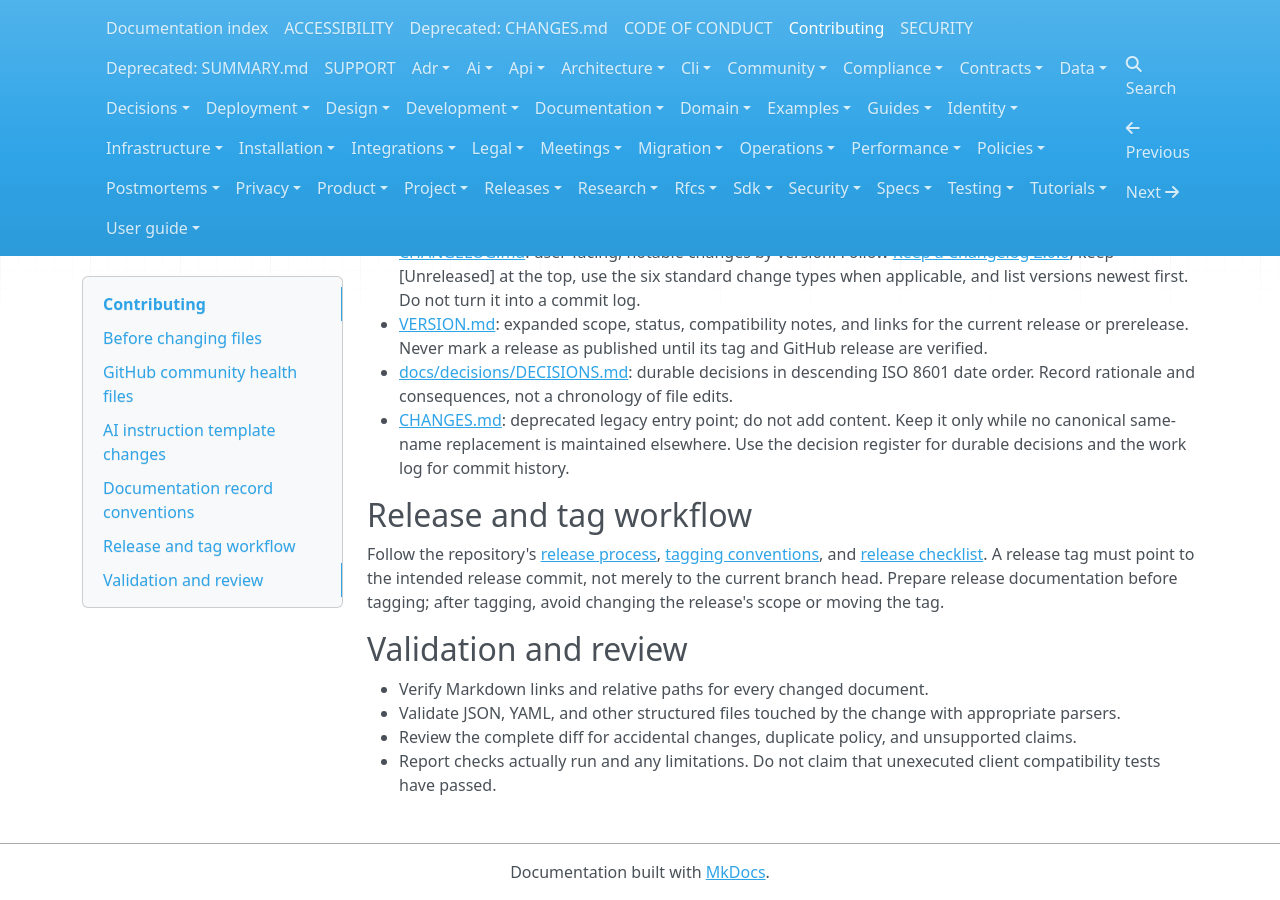
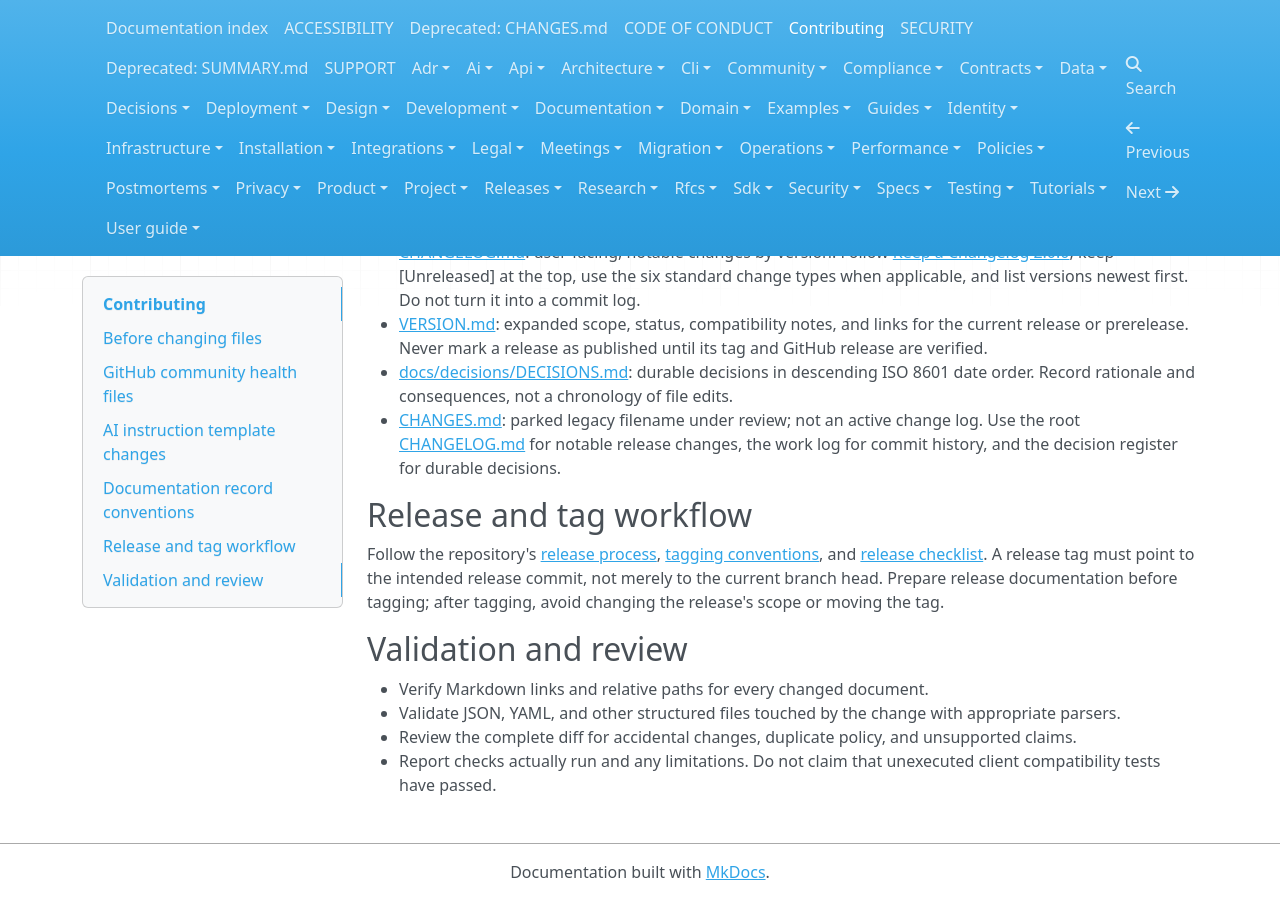
Before and after one commit to sandokanCat/.github, an MkDocs documentation site: the page built from docs/CONTRIBUTING.md, in a window 1280 px wide and 900 px high, scrolled down 1584 px. Built offline with MkDocs 1.6.1, drawn with Linux system fonts in a browser that asks for light colours; nearby versions of some CDN libraries.

Commit message:
docs: update guidance for parked changes file

```diff
--- a/docs/CONTRIBUTING.md
+++ b/docs/CONTRIBUTING.md
@@ -40,7 +40,7 @@ Maintain these files according to their distinct purposes:
 - [CHANGELOG.md](../CHANGELOG.md): user-facing, notable changes by version. Follow [Keep a Changelog 2.0.0](https://keepachangelog.com/en/2.0.0/), keep [Unreleased] at the top, use the six standard change types when applicable, and list versions newest first. Do not turn it into a commit log.
 - [VERSION.md](./releases/VERSION.md): expanded scope, status, compatibility notes, and links for the current release or prerelease. Never mark a release as published until its tag and GitHub release are verified.
 - [docs/decisions/DECISIONS.md](./decisions/DECISIONS.md): durable decisions in descending ISO 8601 date order. Record rationale and consequences, not a chronology of file edits.
-- [CHANGES.md](../CHANGES.md): deprecated legacy entry point; do not add content. Keep it only while no canonical same-name replacement is maintained elsewhere. Use the decision register for durable decisions and the work log for commit history.
+- [CHANGES.md](./CHANGES.md): parked legacy filename under review; not an active change log. Use the root [CHANGELOG.md](../CHANGELOG.md) for notable release changes, the work log for commit history, and the decision register for durable decisions.
 
 ## Release and tag workflow
 
```
